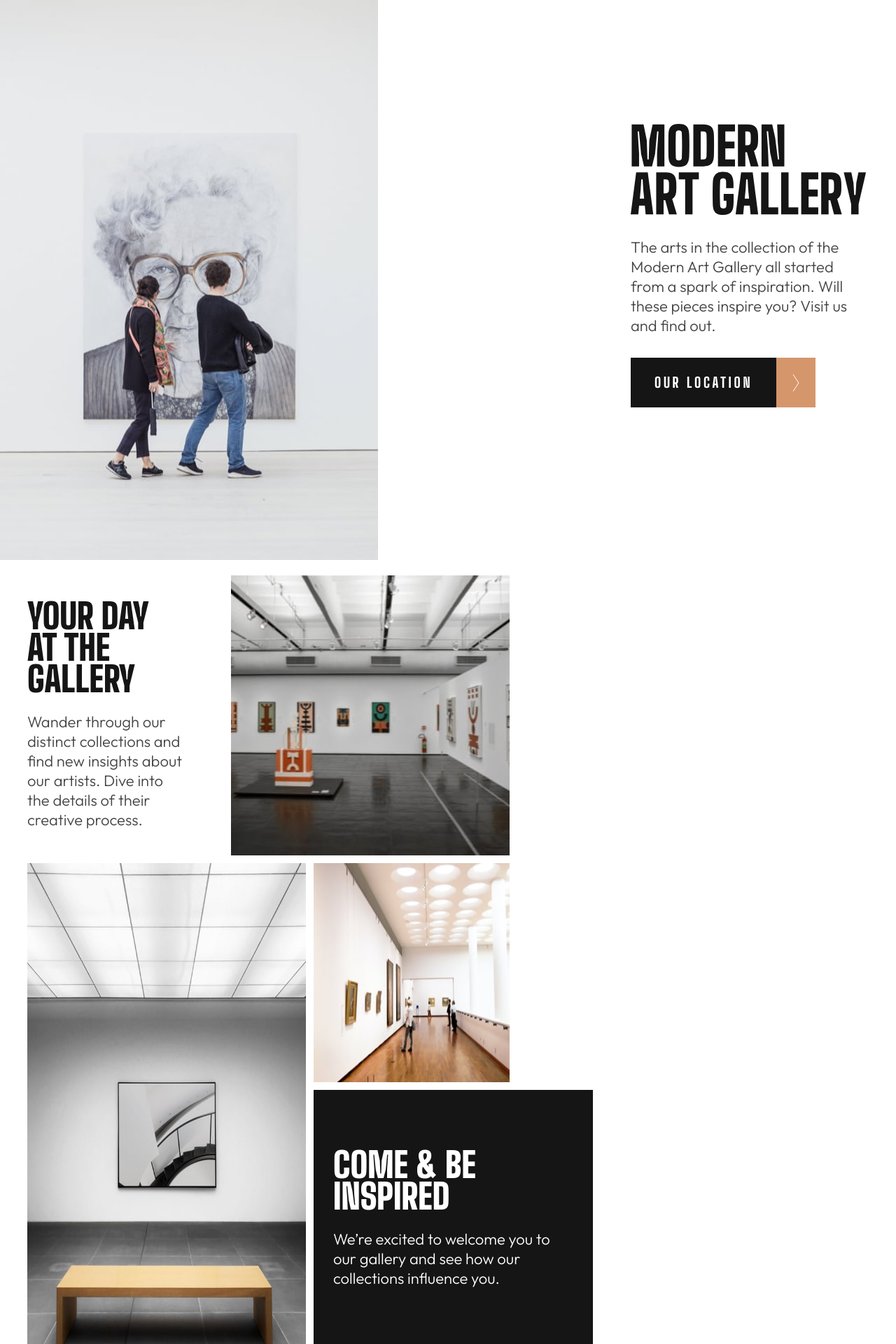
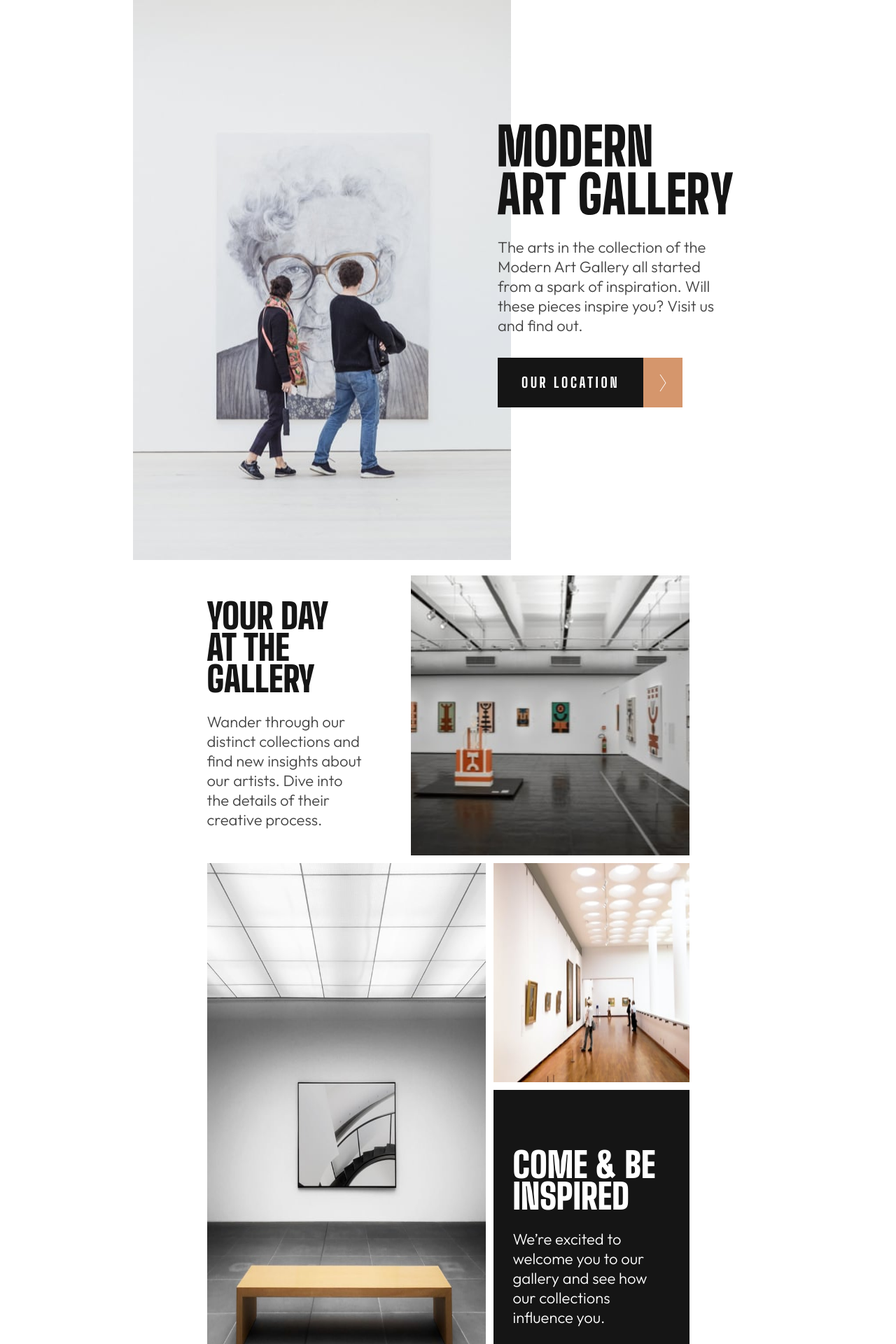
Before and after one commit to ClaxBitt/art-galery-website, a React (Vite) app: page / in a window 1280 px wide. Shown: the top 1920 px of the page at 70% size. Built offline with nearby package versions, Linux system fonts and the light colour scheme.

Commit message:
Tablet version update

```diff
--- a/src/index.css
+++ b/src/index.css
@@ -21,9 +21,3 @@
   flex-direction: column;
   align-items: center;
 }
-
-@media (min-width: 768px) {
-  #root {
-    align-items: flex-start;
-  }
-}
--- a/src/sections/HeaderSection.css
+++ b/src/sections/HeaderSection.css
@@ -15,6 +15,7 @@
   display: flex;
   justify-content: center;
   z-index: 1;
+  max-width: 900px;
 }
 
 .eName__bg--first-layer picture {
@@ -49,7 +50,7 @@
 
 @media (min-width: 768px) {
   .eName {
-    max-width: 100%;
+    max-width: 900px;
   }
 
   .eName__bg--first-layer {
--- a/src/sections/ImagesSection.css
+++ b/src/sections/ImagesSection.css
@@ -37,7 +37,7 @@
 
 @media (min-width: 768px) {
   .images__container {
-    max-width: 100%;
+    max-width: 689px;
     display: flex;
     gap: 11px;
   }
```
